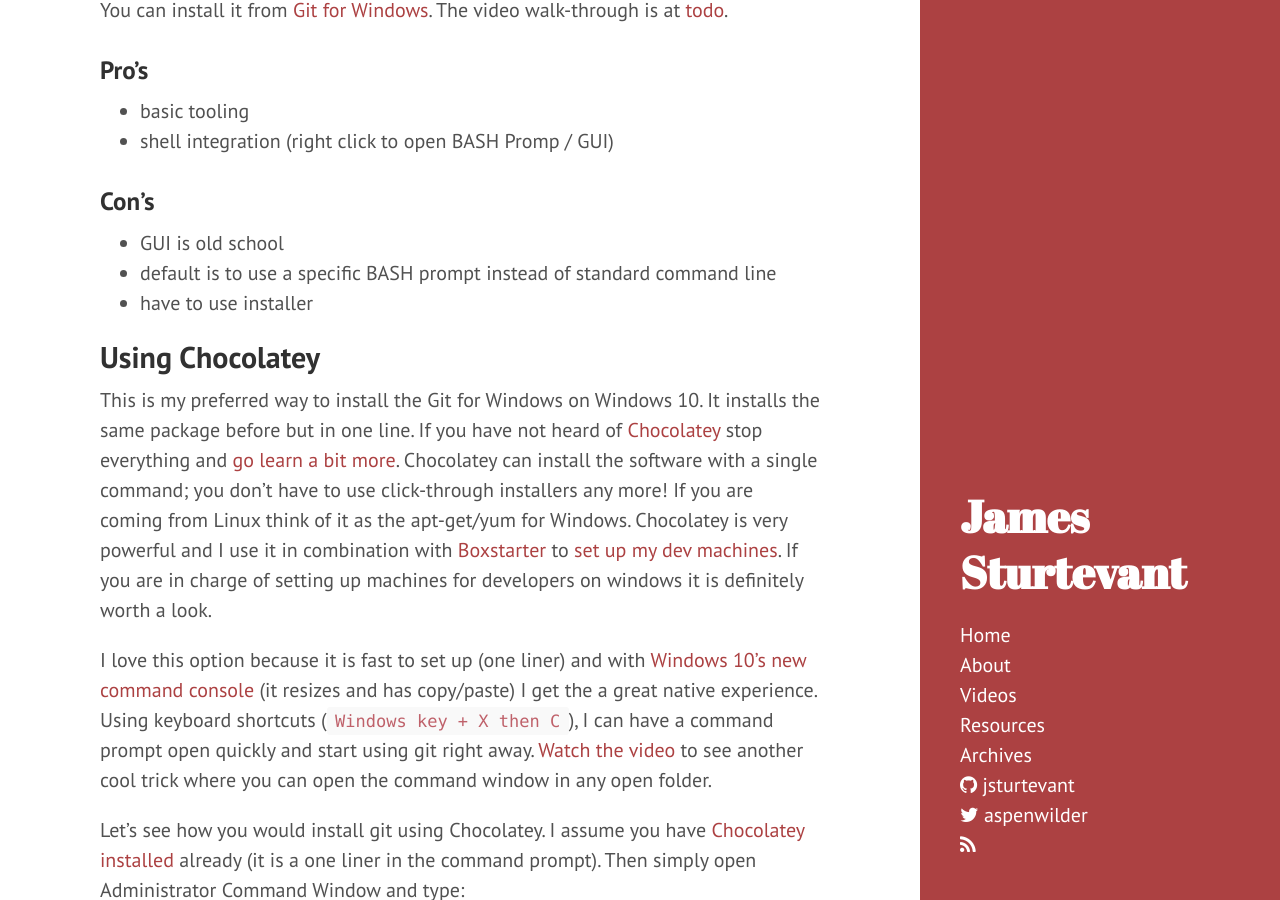
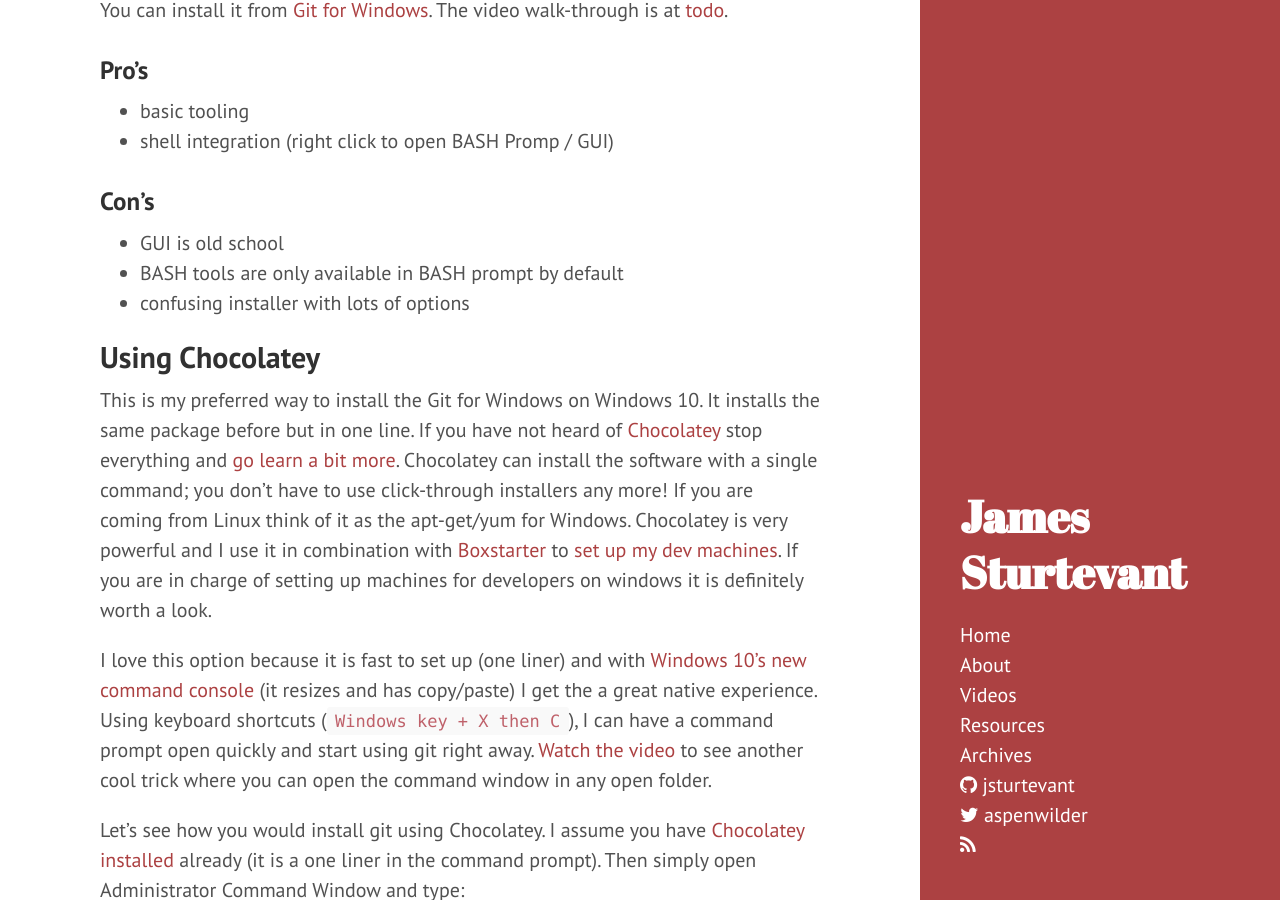
Before and after one commit to jsturtevant/jsturtevant.github.io, a Jekyll site: the page built from _posts/2016-05-26-5-Ways-to-install-git-on-Windows.md, in a window 1280 px wide and 900 px high, scrolled down 1160 px. Built offline with Jekyll 4.4.1, drawn with Linux system fonts in a browser that asks for light colours; nearby versions of some CDN libraries; comment, search, counter and statistics services are not loaded.

Commit message:
updated cons

```diff
--- a/_posts/2016-05-26-5-Ways-to-install-git-on-Windows.md
+++ b/_posts/2016-05-26-5-Ways-to-install-git-on-Windows.md
@@ -32,9 +32,8 @@ You can install it from [Git for Windows](https://git-for-windows.github.io/).
 ### Con's
 
 - GUI is old school
-- default is to use a specific BASH prompt instead of standard command line
-- have to use installer
-
+- BASH tools are only available in BASH prompt by default
+- confusing installer with lots of options
 
 ## Using Chocolatey
 This is my preferred way to install the Git for Windows on Windows 10.  It installs the same package before but in one line.  If you have not heard of [Chocolatey](https://chocolatey.org/) stop everything and [go learn a bit more](https://chocolatey.org/about).  Chocolatey can install the software with a single command; you don't have to use click-through installers any more! If you are coming from Linux think of it as the apt-get/yum for Windows. Chocolatey is very powerful and I use it in combination with [Boxstarter](http://www.boxstarter.org/) to [set up my dev machines](http://www.jamessturtevant.com/posts/Chocolatey-And-Boxstarter/).  If you are in charge of setting up machines for developers on windows it is definitely worth a look.
```
